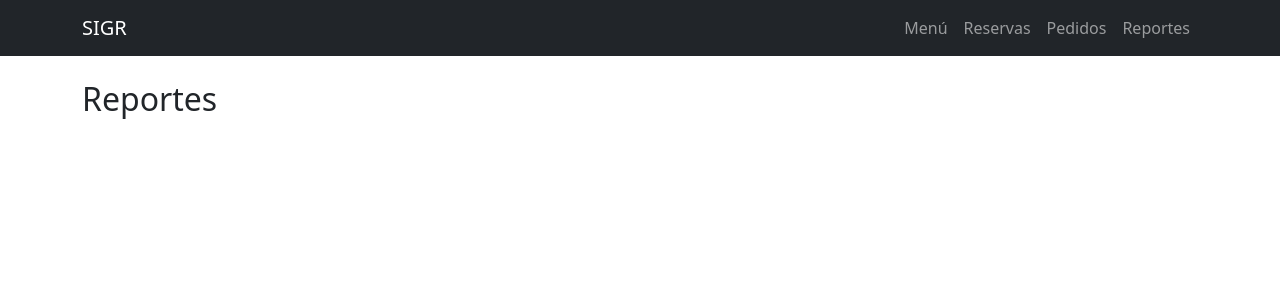
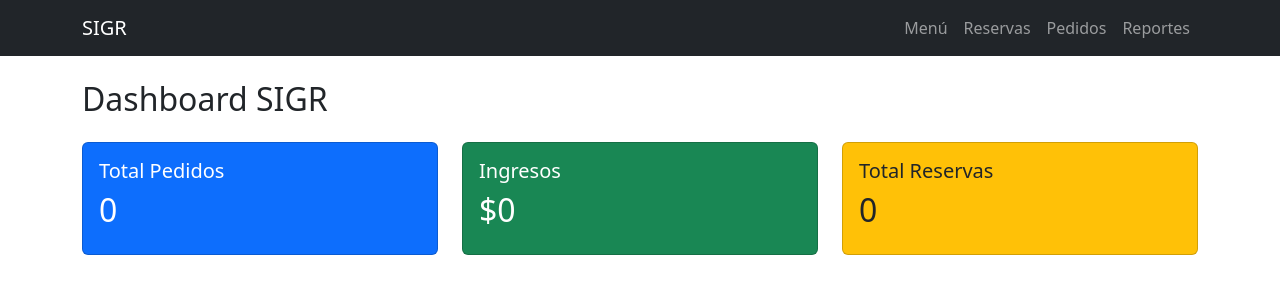
Before and after one commit to StivRojas/SIGR-Restaurante, a React app in the folder frontend/: page /reportes in a window 1280 px wide. Shown: the top 300 px of the page. Built offline with nearby package versions, Linux system fonts and the light colour scheme; no server answers; the HTML template or start-up script is replaced by a standard one.

Commit message:
feat: dashboard reportes frontend

```diff
--- a/frontend/src/pages/Reportes.jsx
+++ b/frontend/src/pages/Reportes.jsx
@@ -1,9 +1,123 @@
+import { useEffect, useState } from "react";
+import api from "../services/api";
 
 function Reportes() {
 
+    const [ventas, setVentas] = useState({
+        totalPedidos: 0,
+        ingresos: 0
+    });
+
+    const [reservas, setReservas] = useState({
+        totalReservas: 0
+    });
+
+    useEffect(() => {
+
+        cargarReportes();
+
+    }, []);
+
+    const cargarReportes = async () => {
+
+        try {
+
+            const ventasResponse =
+                await api.get(
+                    "/reportes/ventas"
+                );
+
+            const reservasResponse =
+                await api.get(
+                    "/reportes/reservas"
+                );
+
+            setVentas(
+                ventasResponse.data
+            );
+
+            setReservas(
+                reservasResponse.data
+            );
+
+        } catch (error) {
+
+            console.error(error);
+
+        }
+    };
+
     return (
+
         <div className="container mt-4">
-            <h2>Reportes</h2>
+
+            <h2 className="mb-4">
+                Dashboard SIGR
+            </h2>
+
+            <div className="row">
+
+                <div className="col-md-4">
+
+                    <div className="card bg-primary text-white">
+
+                        <div className="card-body">
+
+                            <h5>Total Pedidos</h5>
+
+                            <h2>
+                                {ventas.totalPedidos}
+                            </h2>
+
+                        </div>
+
+                    </div>
+
+                </div>
+
+                <div className="col-md-4">
+
+                    <div className="card bg-success text-white">
+
+                        <div className="card-body">
+
+                            <h5>Ingresos</h5>
+
+                            <h2>
+                                $
+                                {
+                                    ventas.ingresos || 0
+                                }
+                            </h2>
+
+                        </div>
+
+                    </div>
+
+                </div>
+
+                <div className="col-md-4">
+
+                    <div className="card bg-warning text-dark">
+
+                        <div className="card-body">
+
+                            <h5>Total Reservas</h5>
+
+                            <h2>
+                                {
+                                    reservas.totalReservas
+                                }
+                            </h2>
+
+                        </div>
+
+                    </div>
+
+                </div>
+
+            </div>
+
         </div>
     );
 }
```
